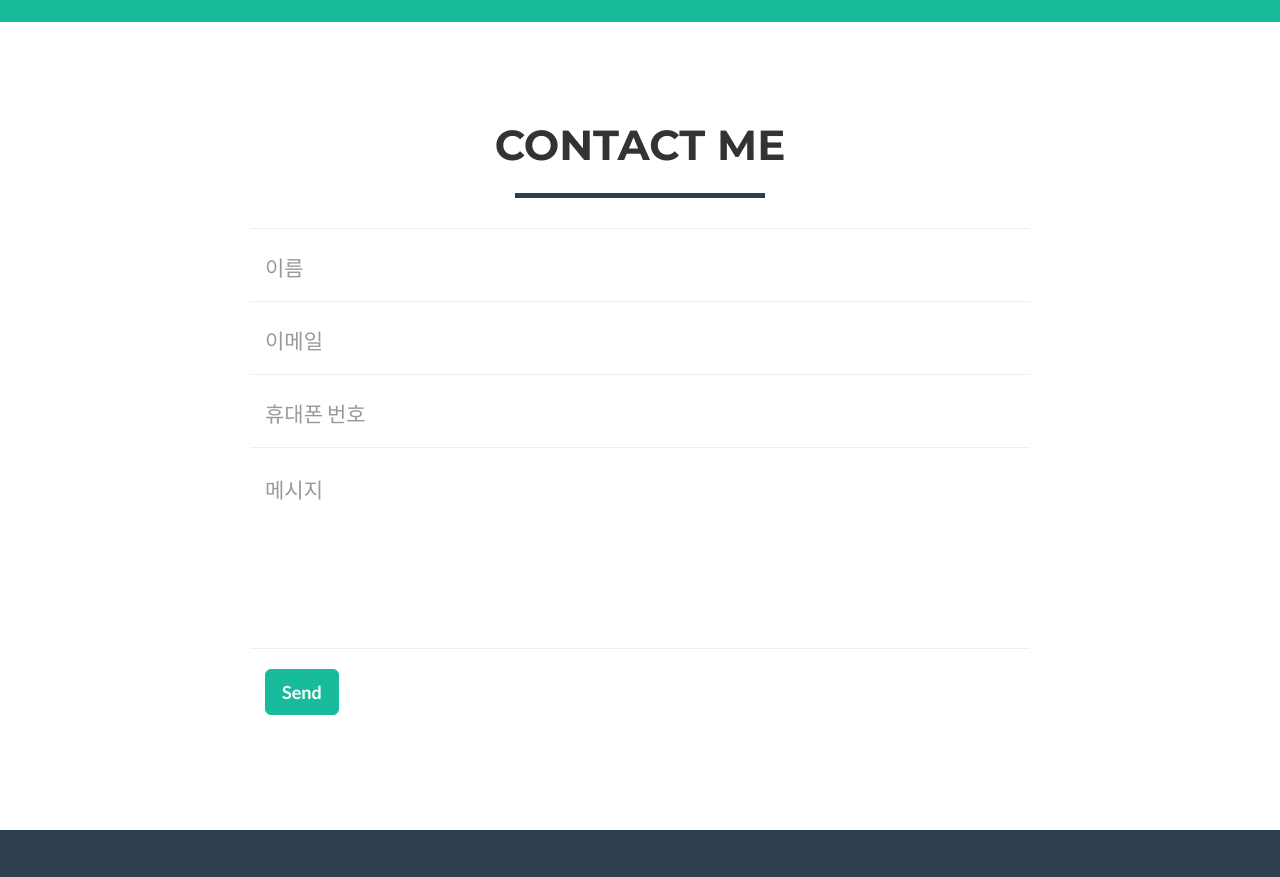
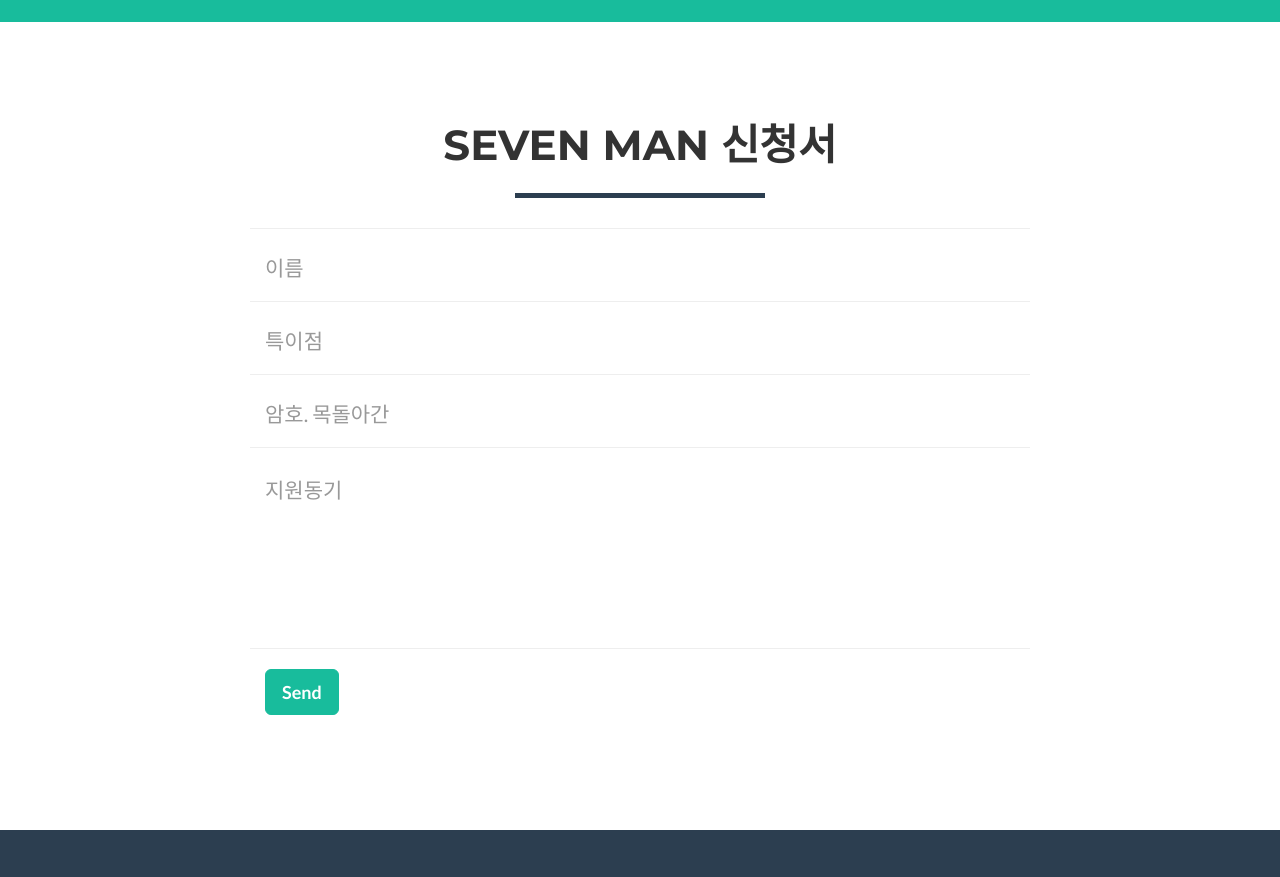
Before and after one commit to lcm1746/lcm1746.github.io, a website: page index.html in a window 1280 px wide. Shown: the part 2980-3857 px from the top of the page. Drawn offline with nearby package versions, Linux system fonts and the light colour scheme.

Commit message:
Update index.html

```diff
--- a/index.html
+++ b/index.html
@@ -180,7 +180,7 @@
         <div class="container">
             <div class="row">
                 <div class="col-lg-12 text-center">
-                    <h2>Contact Me</h2>
+                    <h2>SEVEN MAN 신청서</h2>
                     <hr class="star-primary">
                 </div>
             </div>
@@ -198,21 +198,21 @@
                         <div class="row control-group">
                             <div class="form-group col-xs-12 floating-label-form-group controls">
                                 <label for="email">Email Address</label>
-                                <input type="email" class="form-control" placeholder="이메일" id="email" required data-validation-required-message="이메일!">
+                                <input type="email" class="form-control" placeholder="특이점" id="email" required data-validation-required-message="없습니까">
                                 <p class="help-block text-danger"></p>
                             </div>
                         </div>
                         <div class="row control-group">
                             <div class="form-group col-xs-12 floating-label-form-group controls">
                                 <label for="phone">Phone Number</label>
-                                <input type="tel" class="form-control" placeholder="휴대폰 번호" id="phone" required data-validation-required-message="휴대폰 없나요?">
+                                <input type="tel" class="form-control" placeholder="암호. 목돌아간" id="phone" required data-validation-required-message="">
                                 <p class="help-block text-danger"></p>
                             </div>
                         </div>
                         <div class="row control-group">
                             <div class="form-group col-xs-12 floating-label-form-group controls">
                                 <label for="message">Message</label>
-                                <textarea rows="5" class="form-control" placeholder="메시지" id="message" required data-validation-required-message="Please enter a message."></textarea>
+                                <textarea rows="5" class="form-control" placeholder="지원동기" id="message" required data-validation-required-message=" 할말없나요."></textarea>
                                 <p class="help-block text-danger"></p>
                             </div>
                         </div>
```
